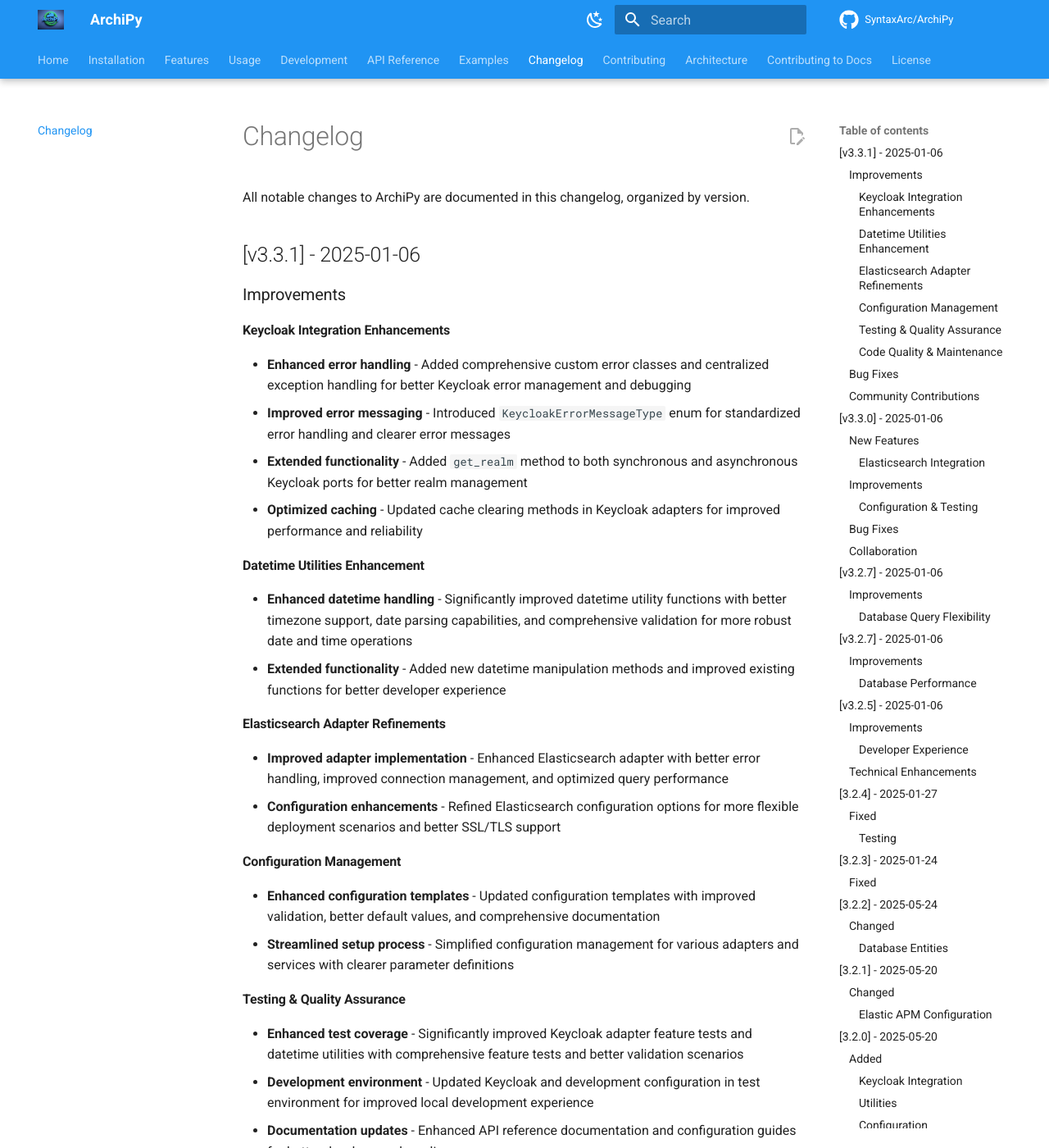
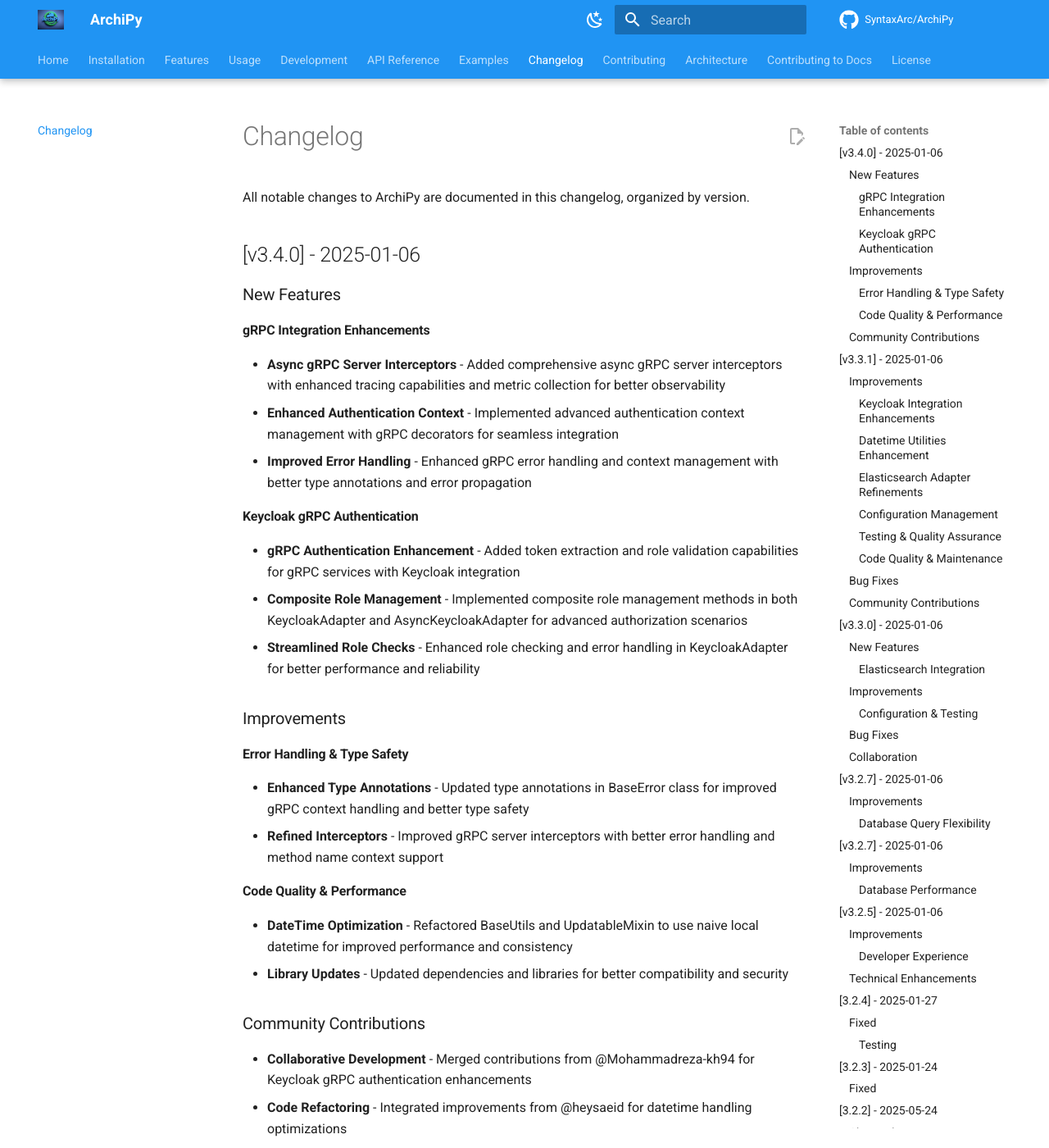
Before and after one commit to negatic/ArchiPy, an MkDocs documentation site: the page built from docs/changelog.md, in a window 1280 px wide and 1400 px high. Shown: the whole window at 82% size. Built offline with MkDocs 1.6.1 and Material for MkDocs 9.7.7, drawn with Linux system fonts in a browser that asks for light colours; comment, search, counter and statistics services are not loaded; the version menu is left out.

Commit message:
docs: update changelog for v3.4.0 minor release with gRPC enhancements

```diff
--- a/docs/changelog.md
+++ b/docs/changelog.md
@@ -1,6 +1,35 @@
 # Changelog
 
 All notable changes to ArchiPy are documented in this changelog, organized by version.
+
+
+## [v3.4.0] - 2025-01-06
+
+### New Features
+
+#### gRPC Integration Enhancements
+- **Async gRPC Server Interceptors** - Added comprehensive async gRPC server interceptors with enhanced tracing capabilities and metric collection for better observability
+- **Enhanced Authentication Context** - Implemented advanced authentication context management with gRPC decorators for seamless integration
+- **Improved Error Handling** - Enhanced gRPC error handling and context management with better type annotations and error propagation
+
+#### Keycloak gRPC Authentication
+- **gRPC Authentication Enhancement** - Added token extraction and role validation capabilities for gRPC services with Keycloak integration
+- **Composite Role Management** - Implemented composite role management methods in both KeycloakAdapter and AsyncKeycloakAdapter for advanced authorization scenarios
+- **Streamlined Role Checks** - Enhanced role checking and error handling in KeycloakAdapter for better performance and reliability
+
+### Improvements
+
+#### Error Handling & Type Safety
+- **Enhanced Type Annotations** - Updated type annotations in BaseError class for improved gRPC context handling and better type safety
+- **Refined Interceptors** - Improved gRPC server interceptors with better error handling and method name context support
+
+#### Code Quality & Performance
+- **DateTime Optimization** - Refactored BaseUtils and UpdatableMixin to use naive local datetime for improved performance and consistency
+- **Library Updates** - Updated dependencies and libraries for better compatibility and security
+
+### Community Contributions
+- **Collaborative Development** - Merged contributions from @Mohammadreza-kh94 for Keycloak gRPC authentication enhancements
+- **Code Refactoring** - Integrated improvements from @heysaeid for datetime handling optimizations
 
 ## [v3.3.1] - 2025-01-06
 
```
